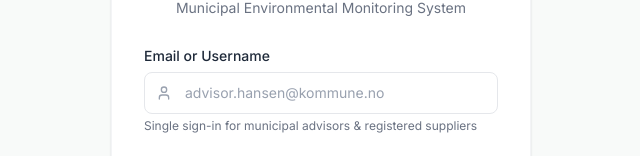
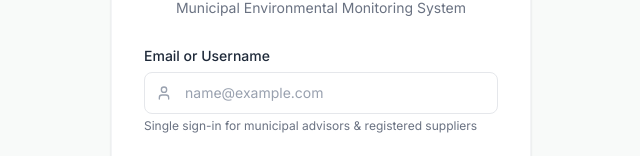
Before and after one commit to oskarlarsen/tdt4290-group7, a React (Vite) app in the folder frontend/: page /login in a window 1280 px wide. Shown: the part 250-406 px from the top of the page, without its empty margins (319-959 px from the left). Built offline with nearby package versions, Linux system fonts and the light colour scheme; no server answers.

Commit message:
fix: use a neutral email placeholder on the login page

```diff
--- a/frontend/src/pages/auth/Login.tsx
+++ b/frontend/src/pages/auth/Login.tsx
@@ -10,7 +10,7 @@ const MIN_PASSWORD_LENGTH = 12;
 const LOGIN_EMAIL_PLACEHOLDER =
   import.meta.env.VITE_USE_MOCK_AUTH === "true"
     ? "admin@kommune.no"
-    : "advisor.hansen@kommune.no";
+    : "name@example.com";
 
 export default function Login() {
   const { user, login, status, error: authError } = useAuth();
```
